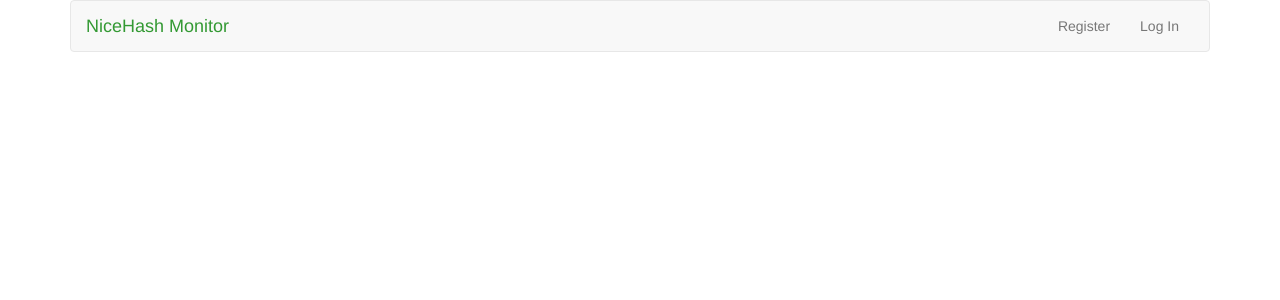
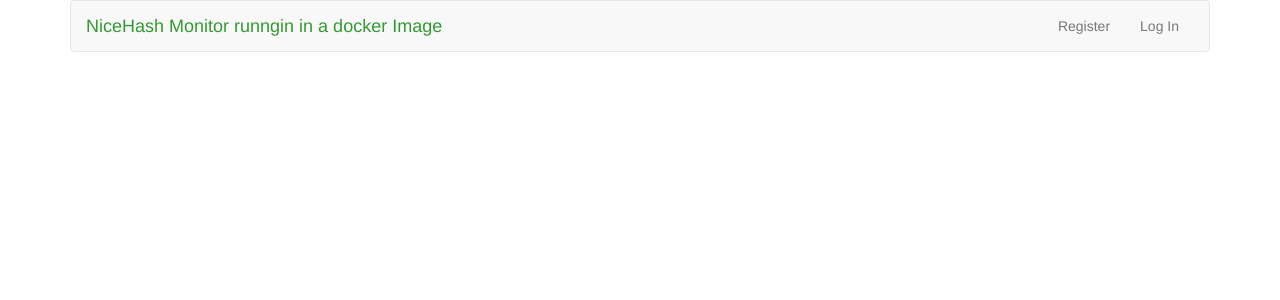
Before and after one commit to utc99/NH-monitor, a Flask app: template templates/layout.html in a window 1280 px wide. Shown: the top 300 px of the page. Run offline with Flask 2, Linux system fonts and the light colour scheme; the template is opened without the code that fills it: most values are stand-ins (such as "Sample title", 1, 10 or a date in 2020); some libraries are stand-ins or nearby versions.

Commit message:
Update layout.html

```diff
--- a/templates/layout.html
+++ b/templates/layout.html
@@ -67,7 +67,7 @@
                             <span class="icon-bar"></span>
                             <span class="icon-bar"></span>
                         </button>
-                        <a class="navbar-brand" href="{{ url_for('index') }}"><span class="green">NiceHash Monitor</span></a>
+                        <a class="navbar-brand" href="{{ url_for('index') }}"><span class="green">NiceHash Monitor runngin in a docker Image</span></a>
                     </div>
                     <div class="collapse navbar-collapse" id="navbar">
                         {% if session.user_id %}
```
